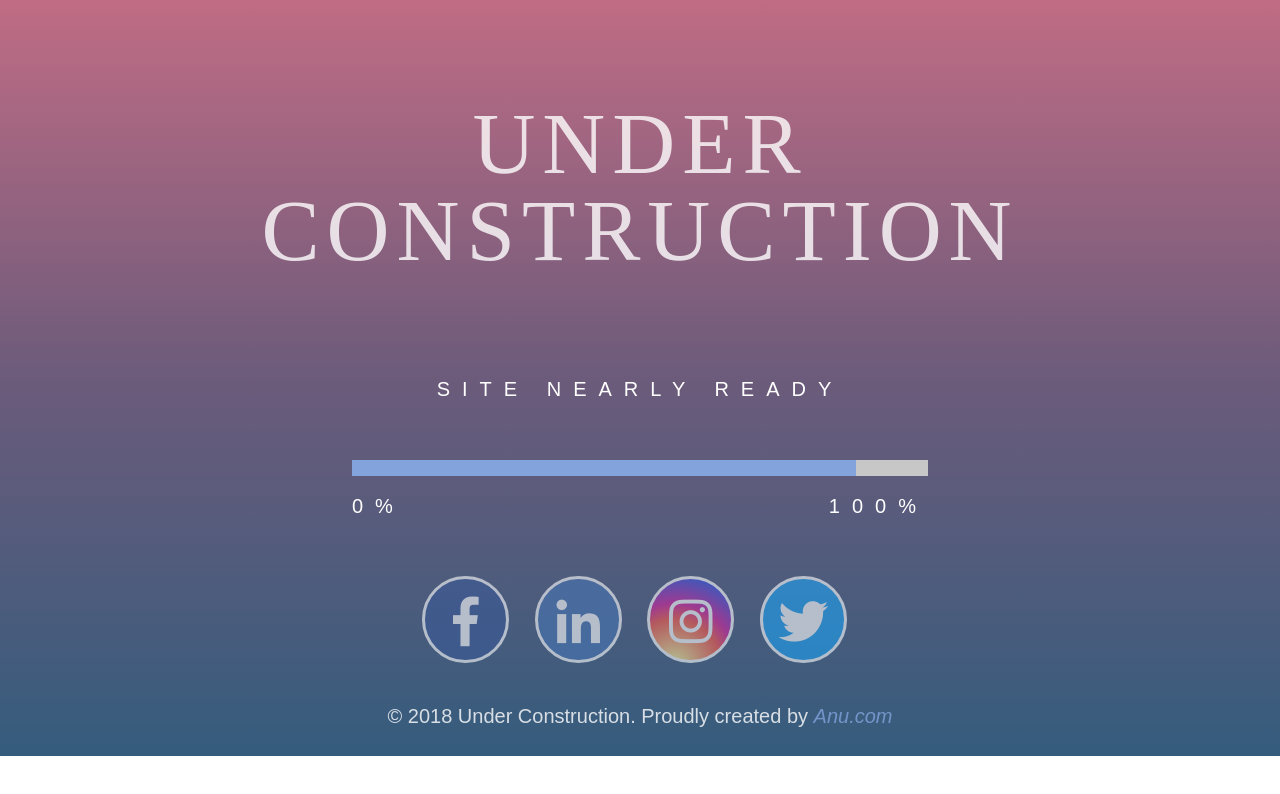
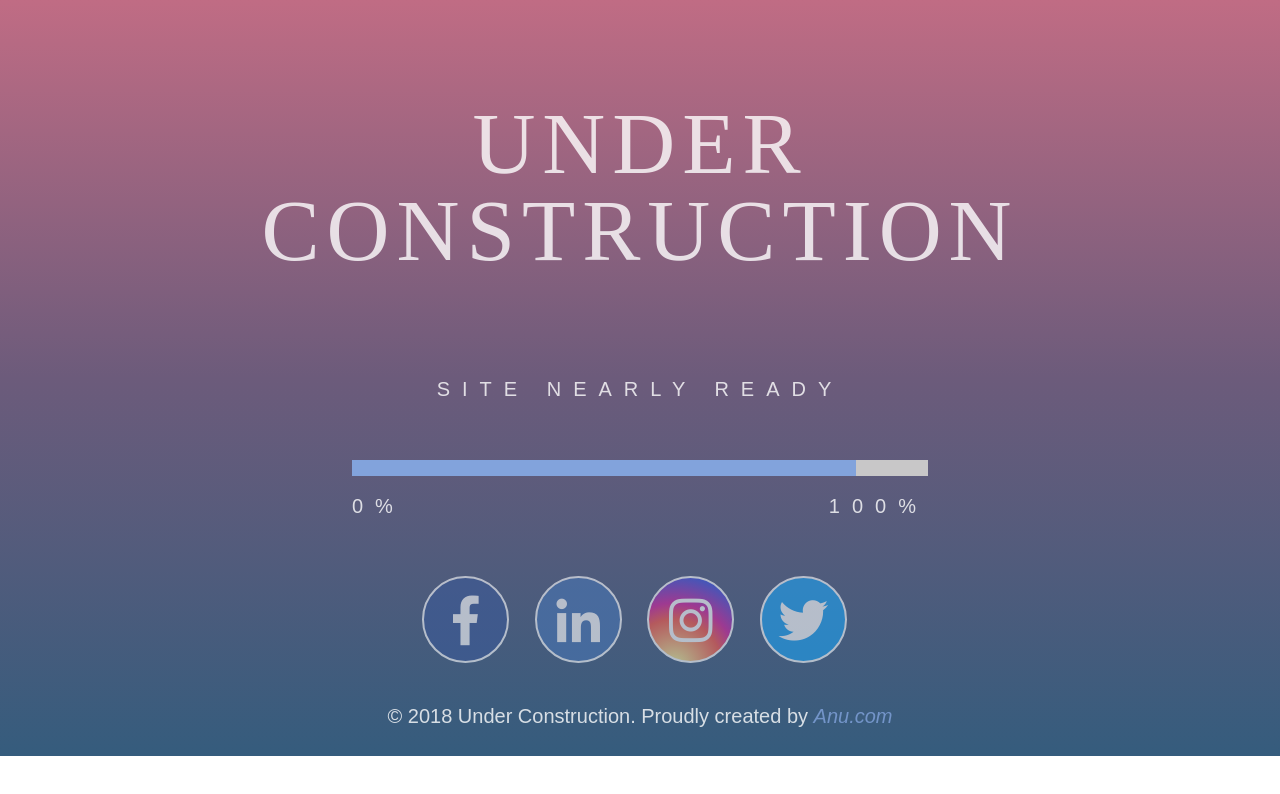
Before and after one commit to anoop0567/underconstruction, a plain HTML site: page index.html in a window 1280 px wide. Drawn offline with Linux system fonts and the light colour scheme; a web font is replaced by a local one.

Commit message:
Css Changes

```diff
--- a/css/style.css
+++ b/css/style.css
@@ -32,6 +32,7 @@ main p {
     font-size: 1.5625vw;
     letter-spacing: .6em;
     color: white;
+    opacity: .8;
 }
 
 
@@ -74,6 +75,7 @@ table {
 
 .zero p {
     text-align: left;
+    opacity: .8;
 }
 
 .full {
@@ -83,6 +85,7 @@ table {
 
 .full p {
     text-align: right;
+    opacity: .8;
 }
 
 .social {
@@ -102,7 +105,7 @@ table {
     text-decoration: none;
     margin: 1vw;
     padding: 0px;
-    border: 0.29296875vw solid #fff;
+    border: 0.17vw solid #fff;
     text-align: center;
     font-size: 3.8828125vw;
     border-radius: 50%;
```
